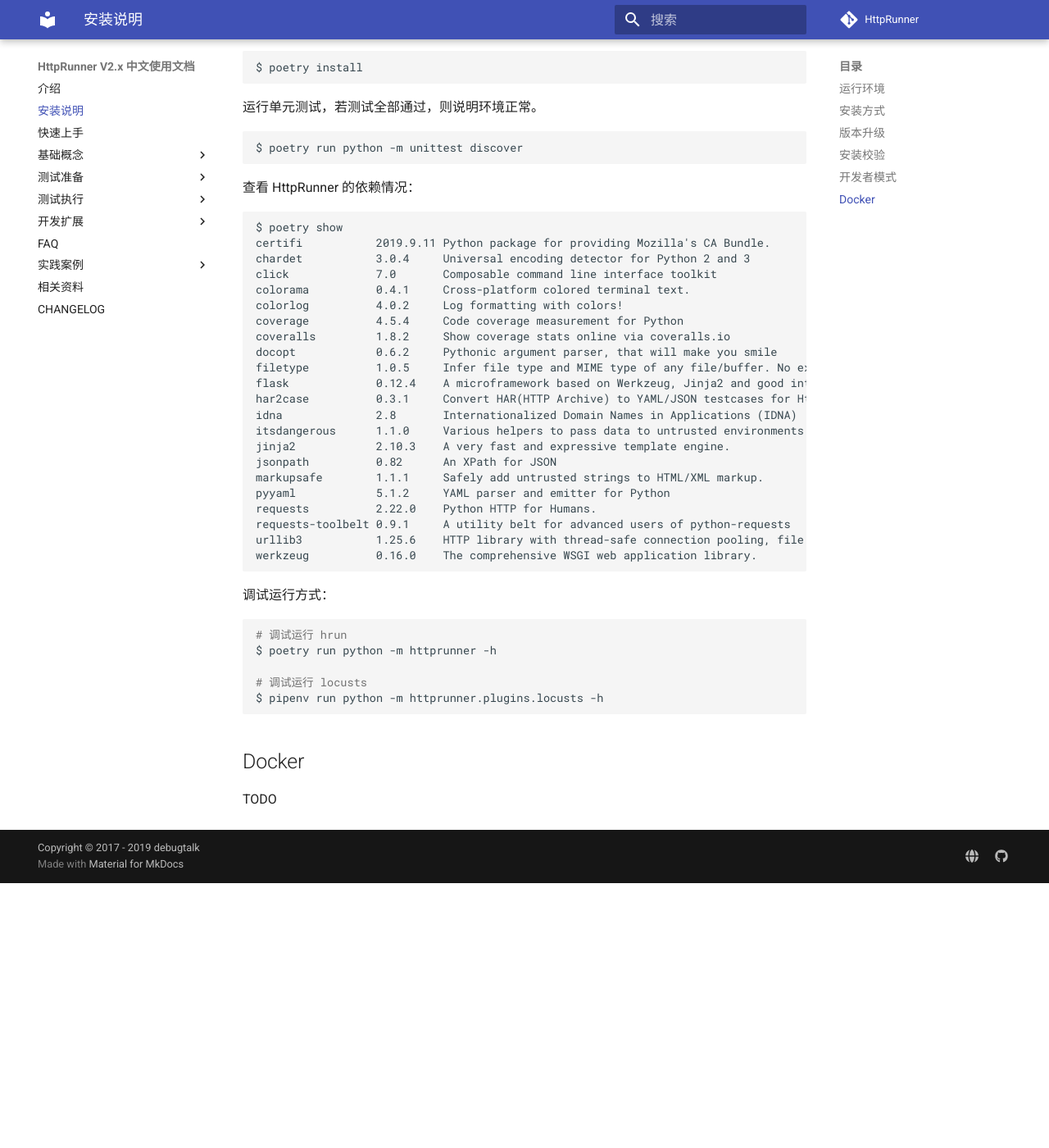
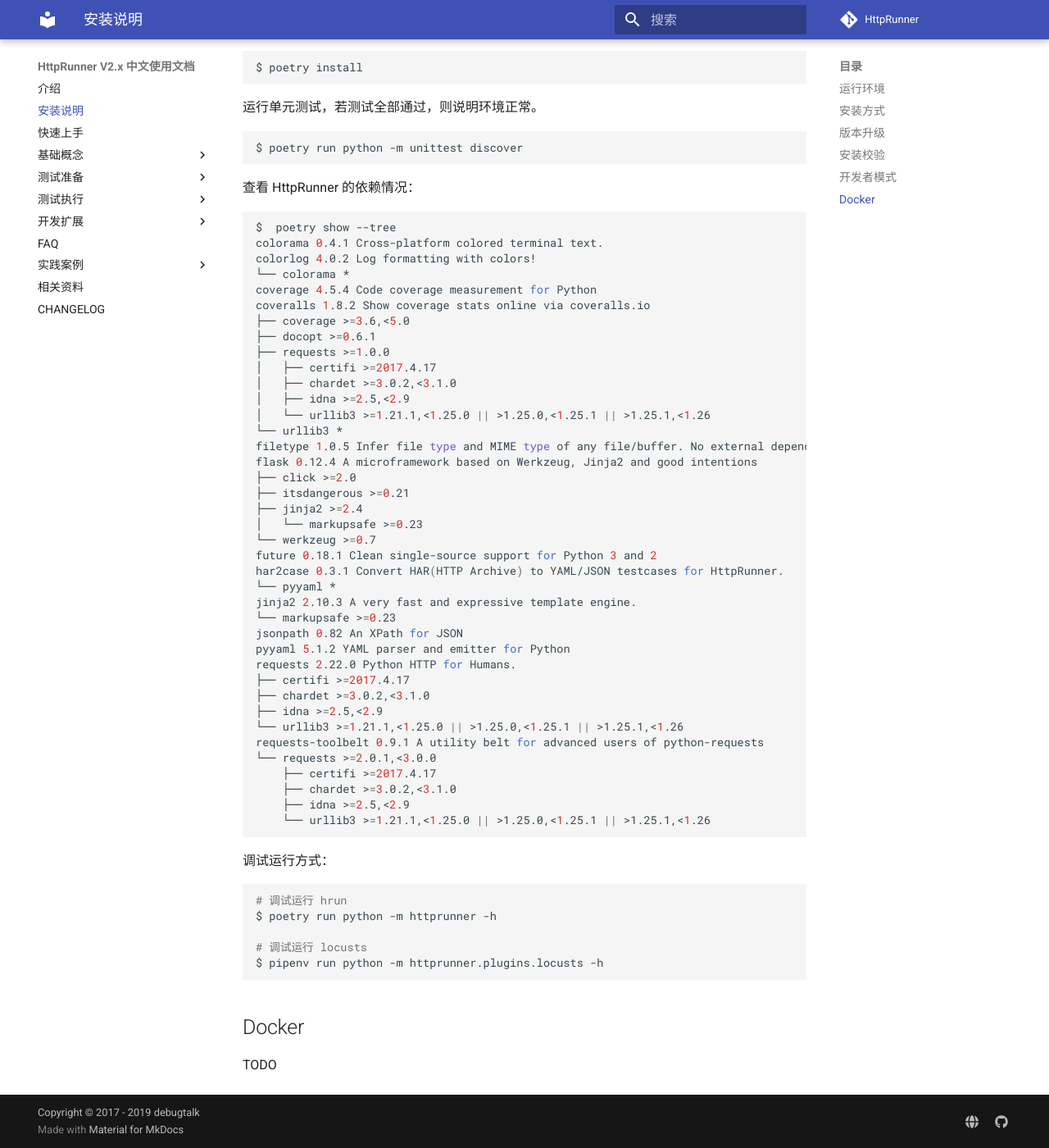
Before and after one commit to TanakitIntR/httprunner4, an MkDocs documentation site: the page built from docs/Installation.md, in a window 1280 px wide and 1400 px high, scrolled down 1837 px. Shown: the whole window at 82% size. Built offline with MkDocs 1.6.1 and Material for MkDocs 9.7.7, drawn with Linux system fonts in a browser that asks for light colours; comment, search, counter and statistics services are not loaded; before the commit the page ends 2914 px from its top, so only the background shows below that.

Commit message:
docs: view project dependencies tree

````diff
--- a/docs/Installation.md
+++ b/docs/Installation.md
@@ -83,29 +83,46 @@ $ poetry run python -m unittest discover
 
 查看 HttpRunner 的依赖情况：
 
-```text
-$ poetry show
-certifi           2019.9.11 Python package for providing Mozilla's CA Bundle.
-chardet           3.0.4     Universal encoding detector for Python 2 and 3
-click             7.0       Composable command line interface toolkit
-colorama          0.4.1     Cross-platform colored terminal text.
-colorlog          4.0.2     Log formatting with colors!
-coverage          4.5.4     Code coverage measurement for Python
-coveralls         1.8.2     Show coverage stats online via coveralls.io
-docopt            0.6.2     Pythonic argument parser, that will make you smile
-filetype          1.0.5     Infer file type and MIME type of any file/buffer. No external dependencies.
-flask             0.12.4    A microframework based on Werkzeug, Jinja2 and good intentions
-har2case          0.3.1     Convert HAR(HTTP Archive) to YAML/JSON testcases for HttpRunner.
-idna              2.8       Internationalized Domain Names in Applications (IDNA)
-itsdangerous      1.1.0     Various helpers to pass data to untrusted environments and back.
-jinja2            2.10.3    A very fast and expressive template engine.
-jsonpath          0.82      An XPath for JSON
-markupsafe        1.1.1     Safely add untrusted strings to HTML/XML markup.
-pyyaml            5.1.2     YAML parser and emitter for Python
-requests          2.22.0    Python HTTP for Humans.
-requests-toolbelt 0.9.1     A utility belt for advanced users of python-requests
-urllib3           1.25.6    HTTP library with thread-safe connection pooling, file post, and more.
-werkzeug          0.16.0    The comprehensive WSGI web application library.
+```bash
+$  poetry show --tree
+colorama 0.4.1 Cross-platform colored terminal text.
+colorlog 4.0.2 Log formatting with colors!
+└── colorama *
+coverage 4.5.4 Code coverage measurement for Python
+coveralls 1.8.2 Show coverage stats online via coveralls.io
+├── coverage >=3.6,<5.0
+├── docopt >=0.6.1
+├── requests >=1.0.0
+│   ├── certifi >=2017.4.17
+│   ├── chardet >=3.0.2,<3.1.0
+│   ├── idna >=2.5,<2.9
+│   └── urllib3 >=1.21.1,<1.25.0 || >1.25.0,<1.25.1 || >1.25.1,<1.26
+└── urllib3 *
+filetype 1.0.5 Infer file type and MIME type of any file/buffer. No external dependencies.
+flask 0.12.4 A microframework based on Werkzeug, Jinja2 and good intentions
+├── click >=2.0
+├── itsdangerous >=0.21
+├── jinja2 >=2.4
+│   └── markupsafe >=0.23
+└── werkzeug >=0.7
+future 0.18.1 Clean single-source support for Python 3 and 2
+har2case 0.3.1 Convert HAR(HTTP Archive) to YAML/JSON testcases for HttpRunner.
+└── pyyaml *
+jinja2 2.10.3 A very fast and expressive template engine.
+└── markupsafe >=0.23
+jsonpath 0.82 An XPath for JSON
+pyyaml 5.1.2 YAML parser and emitter for Python
+requests 2.22.0 Python HTTP for Humans.
+├── certifi >=2017.4.17
+├── chardet >=3.0.2,<3.1.0
+├── idna >=2.5,<2.9
+└── urllib3 >=1.21.1,<1.25.0 || >1.25.0,<1.25.1 || >1.25.1,<1.26
+requests-toolbelt 0.9.1 A utility belt for advanced users of python-requests
+└── requests >=2.0.1,<3.0.0
+    ├── certifi >=2017.4.17
+    ├── chardet >=3.0.2,<3.1.0
+    ├── idna >=2.5,<2.9
+    └── urllib3 >=1.21.1,<1.25.0 || >1.25.0,<1.25.1 || >1.25.1,<1.26
 ```
 
 调试运行方式：
````
